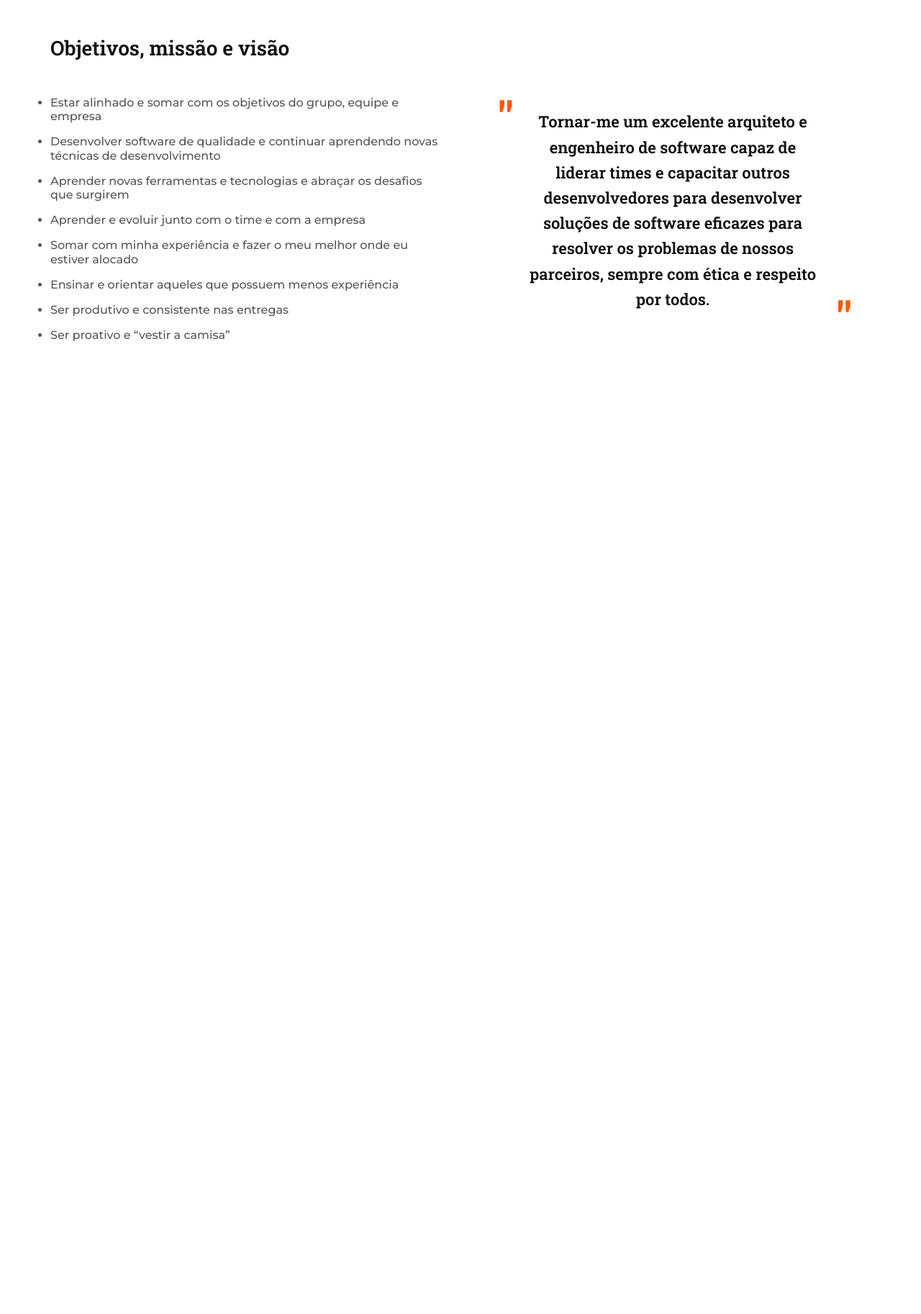
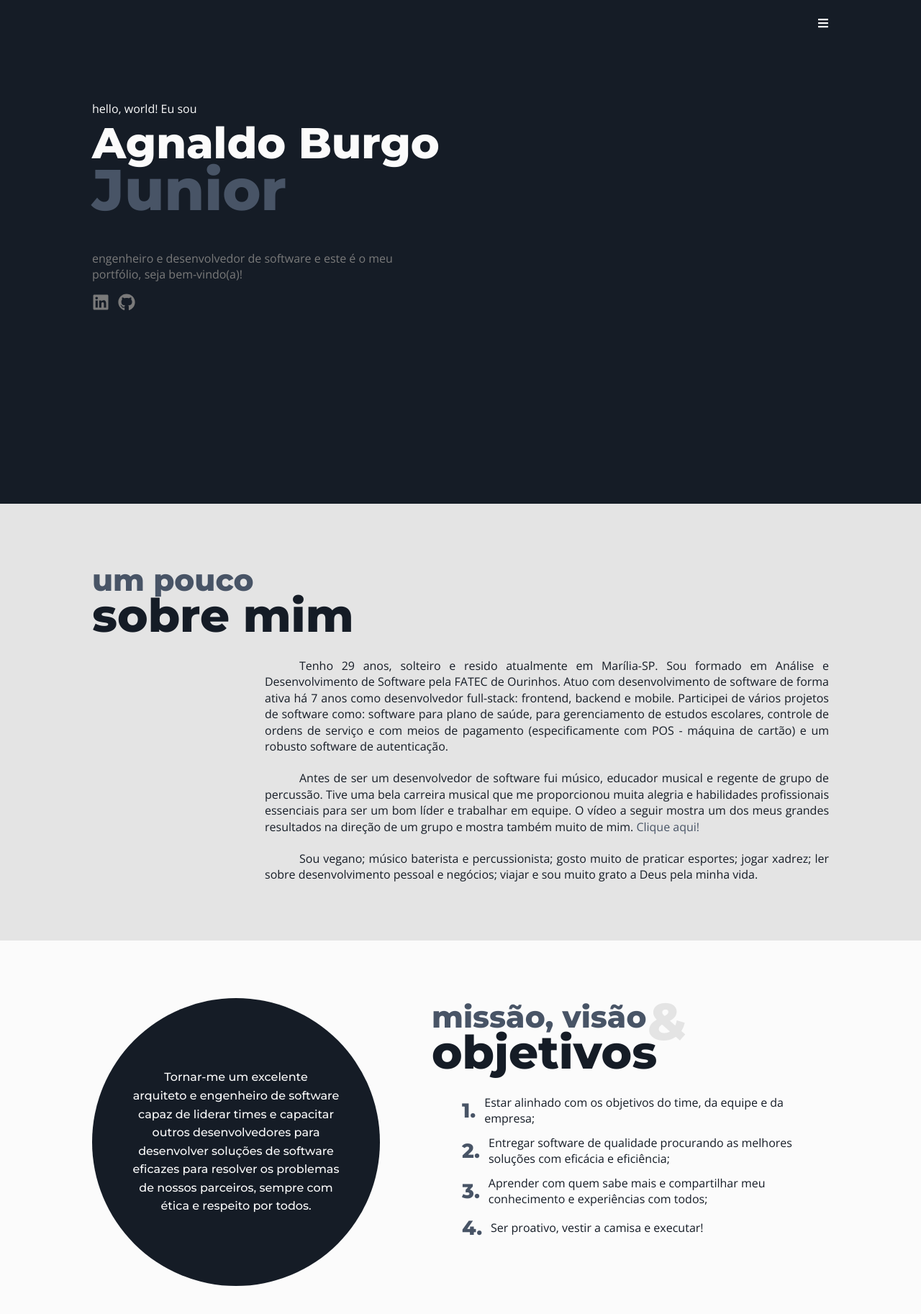
Before and after one commit to agnaldoburgojr/portfolio, a React (Create React App) app: page /goals in a window 1280 px wide. Shown: the top 1826 px of the page at 72% size. Before the commit the page ends 800 px from the top, so only its background shows below. Built offline with nearby package versions, Linux system fonts and the light colour scheme.

Commit message:
feat: add about and objectives

```diff
--- a/public/index.html
+++ b/public/index.html
@@ -12,6 +12,8 @@
     />
     <link rel="preconnect" href="https://fonts.gstatic.com">
     <link href="https://fonts.googleapis.com/css2?family=Montserrat:wght@500;600&family=Roboto+Slab:wght@600&family=Roboto:wght@300;400;700&display=swap" rel="stylesheet">
+    <link rel="preconnect" href="https://fonts.gstatic.com">
+<link href="https://fonts.googleapis.com/css2?family=Montserrat:wght@800&family=Open+Sans:ital,wght@0,300;1,400&display=swap" rel="stylesheet">
     <title>Portfólio</title>
   </head>
   <body>
--- a/src/pages/About/index.tsx
+++ b/src/pages/About/index.tsx
@@ -1,25 +1,24 @@
 import React from 'react';
-import { Container, Title, Content, Photo, Description } from './styles'
+import { Container, Title, Content, Description } from './styles'
 import profile from '../../assets/photo4.png'
 
 const About: React.FC = () => {
 
   return (
     <Container>
-      <Title>Um pouco sobre mim</Title>
       <Content>
-        <Photo>
-          <img src={profile} alt='profile'/>
-        </Photo>
+        <Title>
+          <h2>um pouco </h2>
+          <h3>sobre mim</h3>
+        </Title>
         <Description>
-          <p>Tenho 29 anos, solteiro e resido atualmente em Marília-SP. Sou formado em Análise e Desenvolvimento de Software pela FATEC de Ourinhos atuo com desenvolvimento de software de forma ativa há 6 anos sendo desenvolvedor full-stack, atuando no frontend, backend e mobile.</p>
+          <p>Tenho 29 anos, solteiro e resido atualmente em Marília-SP. Sou formado em Análise e Desenvolvimento de Software pela FATEC de Ourinhos. Atuo com desenvolvimento de software de forma ativa há 7 anos como desenvolvedor full-stack: frontend, backend e mobile. Participei de vários projetos de software como: software para plano de saúde, para gerenciamento de estudos escolares, controle de ordens de serviço e com meios de pagamento (especificamente com POS - máquina de cartão) e um robusto software de autenticação.</p>
           <br/>
-          <p>Minha experiência com tecnologia começa como freelancer e após alguns projetos desafiadores entro na fintech Yapay, onde pude aprender muita coisa sobre projetos mais robustos, tecnologias do mercado e organizações. Antes disso, tive uma grande carreira como músico e regente. Convido a assistir um dos meus grandes resultados, que mostra muito sobre mim. <a href="https://www.youtube.com/watch?v=ovyoDFO6pQo" target="blank">Clique aqui</a>!</p>
+          <p>Antes de ser um desenvolvedor de software fui músico, educador musical e regente de grupo de percussão. Tive uma bela carreira musical que me proporcionou muita alegria e habilidades profissionais essenciais para ser um bom líder e trabalhar em equipe. O vídeo a seguir mostra um dos meus grandes resultados na direção de um grupo e mostra também muito de mim. <a href="https://www.youtube.com/watch?v=ovyoDFO6pQo" target="blank">Clique aqui!</a></p>
           <br/>
-          <p>Sou vegano, músico baterista e percussionista, gosto muito de praticar esportes, jogar xadrez, leituras de desenvolvimento pessoal e negócios, e não posso deixar de mencionar: acampar e viajar! Sou muito grato e apaixonado pela vida.</p>
+          <p> Sou vegano; músico baterista e percussionista; gosto muito de praticar esportes; jogar xadrez; ler sobre desenvolvimento pessoal e negócios; viajar e sou muito grato a Deus pela minha vida.</p>
         </Description>
       </Content>
-
     </Container>
   );
 };
--- a/src/pages/About/styles.ts
+++ b/src/pages/About/styles.ts
@@ -1,40 +1,51 @@
 import styled from 'styled-components'
 
 export const Container = styled.div`
-  width: 84%;
-  max-width: 1366px;
-  margin: 0 auto;
-  background-color: #fff;
+  background-color: #E4E4E4;
+  width: 100%;
+
+  font-family: 'Open Sans', sans-serif;
+  color: #151C26;
+  font-weight: 400;
+  font-size: 16px;
 `
 
-export const Title = styled.h2`
-  font-family: 'Roboto Slab', serif;
-  margin-top: 48px;
-  font-size: 28px;
+export const Content = styled.div`
+  margin: 0 auto;
+  max-width: 1366px;
+  width: 80%;
+  padding: 80px 0;
+
+
+  display: flex;
+  flex-direction: column;
 `
-export const Content = styled.div`
-  width: 100%;
-  display: flex;
-  align-items: center;
-  justify-content: space-between;
-  margin-top: 72px;
-`
-export const Photo = styled.div`
-  display: flex;
 
-  img {
-    width: 400px;
-    border-radius: 100px;
+export const Title = styled.div`
+  font-family: 'Montserrat', sans-serif;
+  margin-bottom: 20px;
+
+  h2 {
+    color:  #485466;
+    font-size: 42px;
+    font-weight: 800;
   }
-`
+
+  h3 {
+    margin-top: -16px;
+    color: #151C26;
+    font-size: 64px;
+    font-weight: 800;
+  }
+`;
+
 export const Description = styled.div`
-  width: 700px;
-  margin-left: 52px;
-  font-family: 'Roboto', sans-serif;
+
+  margin-left: 240px;
 
   a {
     text-decoration: none;
-    color: #ff5900;
+    color: #485466;
   }
 
   p {
--- a/src/pages/Goals/index.tsx
+++ b/src/pages/Goals/index.tsx
@@ -1,28 +1,46 @@
 import React from 'react';
-import { Container, Title, Content, Section, MarkOne, MarkTwo } from './styles';
+import { Container, Title, Content, Section, Circle, List, Item } from './styles';
 
 const Goals: React.FC = () => {
   return (
     <Container>
-      <Title>Objetivos, missão e visão</Title>
+      <Content>
+        <div>
+          <Circle>
+            <p>Tornar-me um excelente<br/> arquiteto e engenheiro de software capaz de liderar times e capacitar outros desenvolvedores para desenvolver soluções de software eficazes para resolver os problemas de nossos parceiros, sempre com ética e respeito por todos.</p>
+          </Circle>
+        </div>
+        <Section>
+          <Title>
+            <div>
+              <h2>missão, visão</h2>
+              <h3>objetivos</h3>
+            </div>
+            <span>&</span>
+          </Title>
+          <List>
+            <Item>
+              <h3>1.</h3>
+              <span>Estar alinhado com os objetivos do time, da equipe e da empresa;</span>
+            </Item>
+            <Item>
+              <h3>2.</h3>
+              <span>Entregar software de qualidade procurando as melhores soluções com eficácia e eficiência;</span>
+            </Item>
+            <Item>
+              <h3>3.</h3>
+              <span>Aprender com quem sabe mais e compartilhar meu conhecimento e experiências com todos; </span>
+            </Item>
+            <Item>
+              <h3>4.</h3>
+              <span>Ser proativo, vestir a camisa e executar!</span>
+            </Item>
 
-      <Content>
-        <ul>
-          <li>Estar alinhado e somar com os objetivos do grupo, equipe e empresa</li>
-          <li>Desenvolver software de qualidade e continuar aprendendo novas técnicas de desenvolvimento</li>
-          <li>Aprender novas ferramentas e tecnologias e abraçar os desafios que surgirem</li>
-          <li>Aprender e evoluir junto com o time e com a empresa</li>
-          <li>Somar com minha experiência e fazer o meu melhor onde eu estiver alocado</li>
-          <li>Ensinar e orientar aqueles que possuem menos experiência</li>
-          <li>Ser produtivo e consistente nas entregas</li>
-          <li>Ser proativo e “vestir a camisa”</li>
-        </ul>
-        <Section>
-          <MarkOne>"</MarkOne>
-          <p>Tornar-me um excelente arquiteto e engenheiro de software capaz de liderar times e capacitar outros desenvolvedores para desenvolver soluções de software eficazes para resolver os problemas de nossos parceiros, sempre com ética e respeito por todos.</p>
-          <MarkTwo>"</MarkTwo>
+          </List>
         </Section>
+
       </Content>
+
     </Container>
   );
 };
--- a/src/pages/Goals/styles.ts
+++ b/src/pages/Goals/styles.ts
@@ -1,64 +1,101 @@
 import styled from 'styled-components'
 
 export const Container = styled.div`
-  width: 1140px;
-  margin: 0 auto;
-  background-color: #fff;
+  background-color: #fbfbfb;
+  width: 100%;
+
+  font-family: 'Open Sans', sans-serif;
+  color: #151C26;
+  font-weight: 400;
+  font-size: 16px;
 `
 
-export const Title = styled.h2`
-  font-family: 'Roboto Slab', serif;
-  margin-top: 48px;
-  font-size: 28px;
+export const Content = styled.div`
+  margin: 0 auto;
+  max-width: 1366px;
+  width: 80%;
+  padding: 80px 0;
+
+  display: flex;
 `
-export const Content = styled.div`
-  margin-top: 48px;
+
+
+
+export const Circle = styled.div`
+  width: 400px;
+  height: 400px;
+  border-radius: 200px;
+  background-color: #151C26;
+
   display: flex;
+  justify-content: center;
   align-items: center;
 
+  p {
+    font-family: 'Montserrat', sans-serif;
+    font-size: 16px;
+    line-height: 1.6;
+    color: #fbfbfb;
+    width: 300px;
+    text-align: center;
+  }
 
-  ul {
-    width: 550px;
-    font-family: 'Montserrat', sans-serif;
-    line-height: 1.2;
-    color: #555;
+`
 
-    li {
-      margin-bottom: 16px;
-    }
+export const Title = styled.div`
+  font-family: 'Montserrat', sans-serif;
+  margin-bottom: 20px;
+  position: relative;
+
+  h2 {
+    color:  #485466;
+    font-size: 42px;
+    font-weight: 800;
   }
-`
-export const Section = styled.div`
-  width: 590px;
-  display: flex;
-  justify-content: center;
-  position: relative;
-  padding-left: 40px;
 
-  p {
-    width: 400px;
-    font-family: 'Roboto Slab', serif;
-    font-size: 22px;
-    line-height: 1.6;
-    text-align: center;
-    margin-bottom: 40px;
+  h3 {
+    margin-top: -16px;
+    color: #151C26;
+    font-size: 64px;
+    font-weight: 800;
+  }
+
+  span {
+    color: #E4E4E4;
+    font-size: 72px;
+    font-weight: 800;
+    position: absolute;
+    top: -12px;
+    left: 300px;
+
   }
 `;
 
-export const MarkOne = styled.span`
-  font-family: 'Roboto Slab', serif;
-  font-size: 64px;
-  color: #ff5900;
-  position: absolute;
-  top: -30px;
-  left: 70px;
+export const Section = styled.section`
+    margin-left: 72px;
+`;
+
+
+export const List = styled.div`
+   margin-left: 42px;
+
 `
+export const Item = styled.div`
+  display: flex;
+  align-items: center;
+  margin-top: 12px;
 
-export const MarkTwo = styled.span`
-  font-family: 'Roboto Slab', serif;
-  font-size: 64px;
-  color: #ff5900;
-  position: absolute;
-  bottom: -10px;
-  right: 25px;
+  h3 {
+    font-family: 'Montserrat', sans-serif;
+    color:  #485466;
+    font-weight: 800;
+    font-size: 28px;
+
+  }
+
+  span {
+    color:  #151C26;
+    margin-left: 12px;
+  }
+
 `
--- a/src/pages/Main/index.tsx
+++ b/src/pages/Main/index.tsx
@@ -1,7 +1,6 @@
 import React, { useState, useCallback, useEffect } from 'react';
-import { Container, Content, Menu, Hero, Social, Nav, Link } from './styles'
-import profile from '../../assets/photo3.jpg'
-import { AiFillLinkedin, AiOutlineGithub } from 'react-icons/ai'
+import { Container, Content, Header, TextContent, Title, Social } from './styles'
+import { FaLinkedin, FaGithub, FaBars } from "react-icons/fa";
 
 const Main: React.FC = () => {
   const [word, setWord] = useState('')
@@ -25,36 +24,22 @@ const Main: React.FC = () => {
   return (
     <Container>
       <Content>
-        <Menu>
-          <Nav>
-            <Link to="/" isActive={index === 0} onClick={()=> handleClick(0)}>home</Link>
-            <Link to="/about" isActive={index === 1} onClick={()=> handleClick(1)}>sobre mim</Link>
-            <Link to="/goals" isActive={index === 5} onClick={()=> handleClick(5)}>objetivos como dev</Link>
-            <Link to="/stack" isActive={index === 2} onClick={()=> handleClick(2)}>stack e interesses</Link>
-            <Link to="/courses" isActive={index === 3} onClick={()=> handleClick(3)}>formação</Link>
-            <Link to="/projects" isActive={index === 4} onClick={()=> handleClick(4)}>projetos</Link>
-          </Nav>
-        </Menu>
-        <Hero>
-          <div>
-            <h2>hello, <span>{word}</span> <span>_</span></h2>
-            <h1>eu sou Agnaldo Burgo Junior,</h1>
-            <p>engenheiro e desenvolvedor de software e este é o meu portfólio, <br/> seja bem-vindo(a)!</p>
-            <Social>
-              <a href='https://www.linkedin.com/in/agnaldoburgojr/' target='blank'><AiFillLinkedin/></a>
-              <a href='https://github.com/agnaldoburgojr' target='blank'><AiOutlineGithub/></a>
-            </Social>
-
-
-          </div>
-          <div>
-            <img src={profile} alt="profile"/>
-          </div>
-
-        </Hero>
-
+        <Header>
+          <FaBars/>
+        </Header>
+        <TextContent>
+          <span>hello, world! Eu sou</span>
+          <Title>
+            <h1>Agnaldo Burgo</h1>
+            <h2>Junior</h2>
+          </Title>
+          <p>engenheiro e desenvolvedor de software e este é o meu portfólio, seja bem-vindo(a)!</p>
+          <Social>
+              <a href='https://www.linkedin.com/in/agnaldoburgojr/' target='blank'><FaLinkedin/></a>
+              <a href='https://github.com/agnaldoburgojr' target='blank'><FaGithub/></a>
+          </Social>
+        </TextContent>
       </Content>
-
     </Container>
   );
 };
--- a/src/pages/Main/styles.ts
+++ b/src/pages/Main/styles.ts
@@ -1,133 +1,80 @@
 import styled, { css } from 'styled-components'
 import { shade } from 'polished';
-import { Link as LinkRouter } from 'react-router-dom'
-interface LinkProps {
-  isActive?: boolean;
-}
+
 
 export const Container = styled.div`
-  background-color: #000;
+  background-color: #151C26;
   width: 100%;
   max-height: 700px;
   height: 100vh;
 
-  color: #fff;
-  font-family: 'Roboto Slab', serif;
-  display: flex;
-
+  font-family: 'Open Sans', sans-serif;
+  color: #FBFBFB;
+  font-weight: 400;
+  font-size: 16px;
 `
 
 export const Content = styled.div`
   margin: 0 auto;
   max-width: 1366px;
-  width: 84%;
+  width: 80%;
+  padding-top: 24px;
 
   display: flex;
   flex-direction: column;
 
-  h2 {
-    margin-top: 72px;
-    font-size: 32px;
-    margin-bottom: 28px;
-
-    span + span {
-      color: #2c00e3;
-      font-size: 40px;
-    }
+  p {
+    color: #7a7a7a;
+    width: 480px;
   }
-
-  h1 {
-    font-family: 'Montserrat', sans-serif;
-    font-size: 46px;
-    font-weight: 700;
-    margin-bottom: 4px;
-  }
-
-  p {
-    font-family: 'Montserrat', sans-serif;
-    line-height: 1.8;
-    margin-bottom: 36px;
-  }
-
-  button {
-      background: #ff5900;
-      height: 48px;
-      border-radius: 4px;
-      border: 0;
-      padding: 12px 60px;
-      color: #fff;
-      font-weight: 700;
-      margin-top: 16px;
-      margin-bottom: 40px;
-      transition: background-color 0.2s;
-      cursor: pointer;
-
-      &:hover {
-        background: ${shade(0.2, '#ff5900')};
-      }
-    }
 `
-
-export const Menu = styled.div`
-  height: 60px;
-  display: flex;
-  align-items: center;
-  justify-content: flex-end;
-  margin-bottom: 70px;
-`;
-
-export const Hero = styled.div`
-  width: 100%;
-  flex-grow: 1;
-  display: flex;
-  justify-content: space-between;
-`;
+export const TextContent = styled.div`
+  margin-top: 100px;
+`
 
 export const Social = styled.div`
   display: flex;
+  margin-top: 16px;
 
   svg {
-    color: #2c00e3;
-    font-size: 36px;
+    color: #7a7a7a;
+    font-size: 24px;
     cursor: pointer;
     transition: color 0.2s;
 
     &:hover {
-      color: ${shade(0.2, '#2c00e3')};
+      color: ${shade(0.2, '#7a7a7a')};
     }
-
-
   }
 
   a  + a {
-    margin-left: 16px;
+    margin-left: 12px;
   }
 `
 
-export const Nav = styled.nav`
-  width: 720px;
+export const Header = styled.div`
   display: flex;
-  justify-content: space-between;
+  justify-content: flex-end;
+
+  svg {
+    font-size: 16px;
+  }
 `;
 
-export const Link = styled(LinkRouter)<LinkProps>`
-    font-family: 'Roboto', sans-serif;
-    font-weight: 700;
-    font-size: 12px;
-    text-decoration: none;
-    color: #fff;
-    padding: 2px 0;
-    transition: color 0.2s;
-    ${props =>
-    props.isActive &&
-    css`
-      border-bottom: 2px solid #2c00e3;
-      color: #2c00e3;
-      font-weight: 700;
+export const Title = styled.div`
+  font-family: 'Montserrat', sans-serif;
+  margin-bottom: 36px;
 
-    `}
+  h1 {
+    color: #FBFBFB;
+    font-size: 60px;
+    font-weight: 800;
+  }
 
-    &:hover {
-      color: #2c00e3;
-    }
-`
+  h2 {
+    margin-top: -20px;
+    color: #485466;
+    font-size: 80px;
+    font-weight: 800;
+  }
+`;
--- a/src/routes/index.tsx
+++ b/src/routes/index.tsx
@@ -11,15 +11,16 @@ import {
 } from '../pages';
 
 const Routes: React.FC = () => (
-  <Switch>
-    <Route path="/" exact component={Main} />
-    <Route path="/about" exact component={About} />
-    <Route path="/stack" exact component={Stack} />
+  <>
+    <Route component={Main} />
+    <Route component={About} />
+    <Route component={Goals} />
+    {/* <Route path="/stack" exact component={Stack} />
     <Route path="/courses" exact component={Courses} />
     <Route path="/projects" exact component={Projects} />
     <Route path="/goals" exact component={Goals} />
-    <Route path="/indie" exact component={Indie} />
-  </Switch>
+    <Route path="/indie" exact component={Indie} /> */}
+  </>
 );
 
 export default Routes;
--- a/src/styles/global.ts
+++ b/src/styles/global.ts
@@ -14,7 +14,7 @@ export default createGlobalStyle`
   }
 
   border-style, input, button {
-    font-family: 'Roboto', sans-serif;
+    font-family: 'Open Sans', sans-serif;
     font-size: 16px;
   }
 
```
Also changed, not shown: 1 other file (tests, documents, lock files or other folders).
